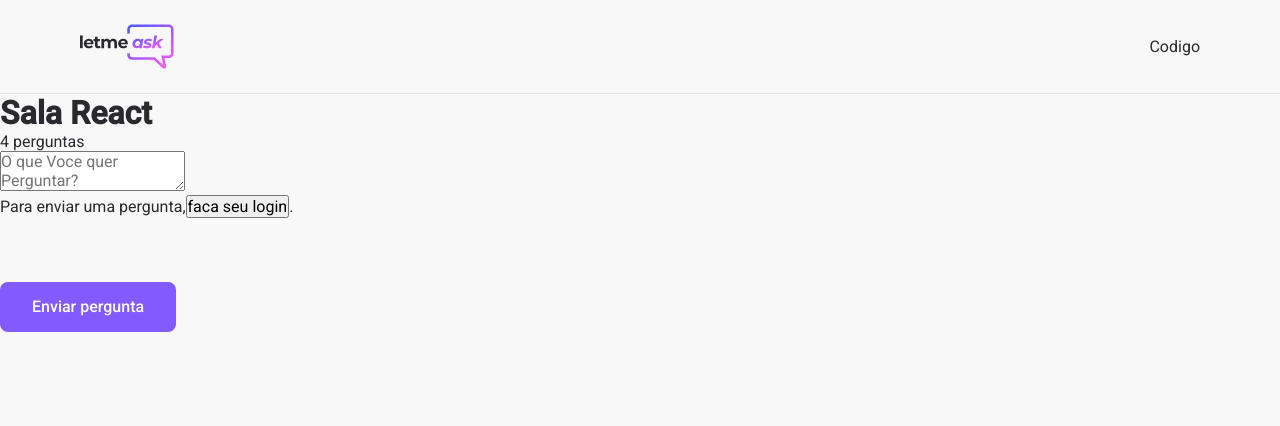
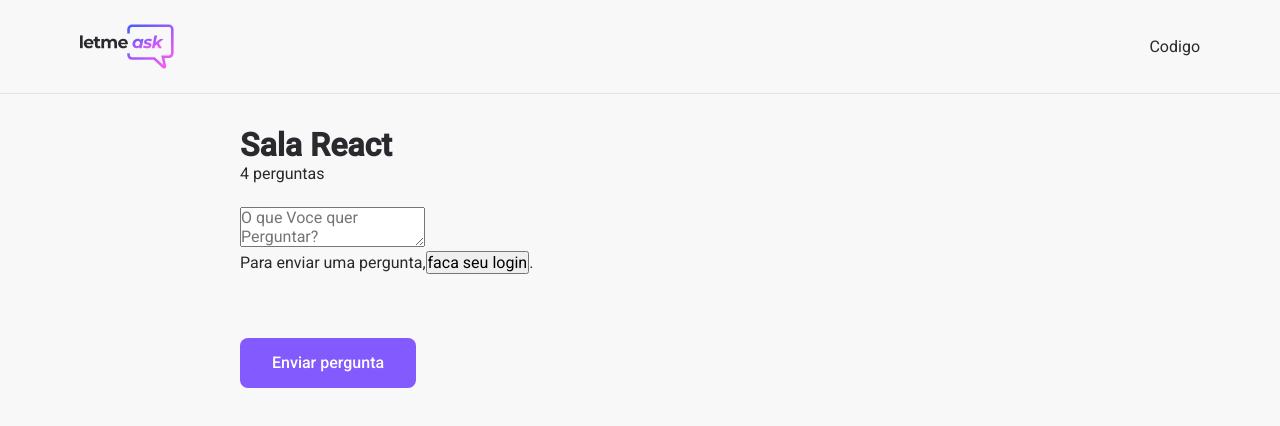
Before and after one commit to Hugovarellaa/Projeto-02, a React (Create React App) app: page /rooms/1 in a window 1280 px wide. Shown: the top 426 px of the page. Built offline with nearby package versions, Linux system fonts and the light colour scheme; no server answers.

Commit message:
Terceira Aula
49min

```diff
--- a/src/pages/Room.tsx
+++ b/src/pages/Room.tsx
@@ -11,7 +11,7 @@ export function Room() {
 					<div>Codigo</div>
 				</div>
 			</header>
-			<main className="content">
+			<main>
 				<div className="room-title">
 					<h1>Sala React</h1>
 					<span>4 perguntas</span>
--- a/src/styles/room.scss
+++ b/src/styles/room.scss
@@ -17,6 +17,12 @@
     }
   }
   main{
+    max-width: 800px;
+    margin: 0 auto;
+
+    .room-title{
+      margin: 32px 0 24px;
+    }
 
   }
 }
```
